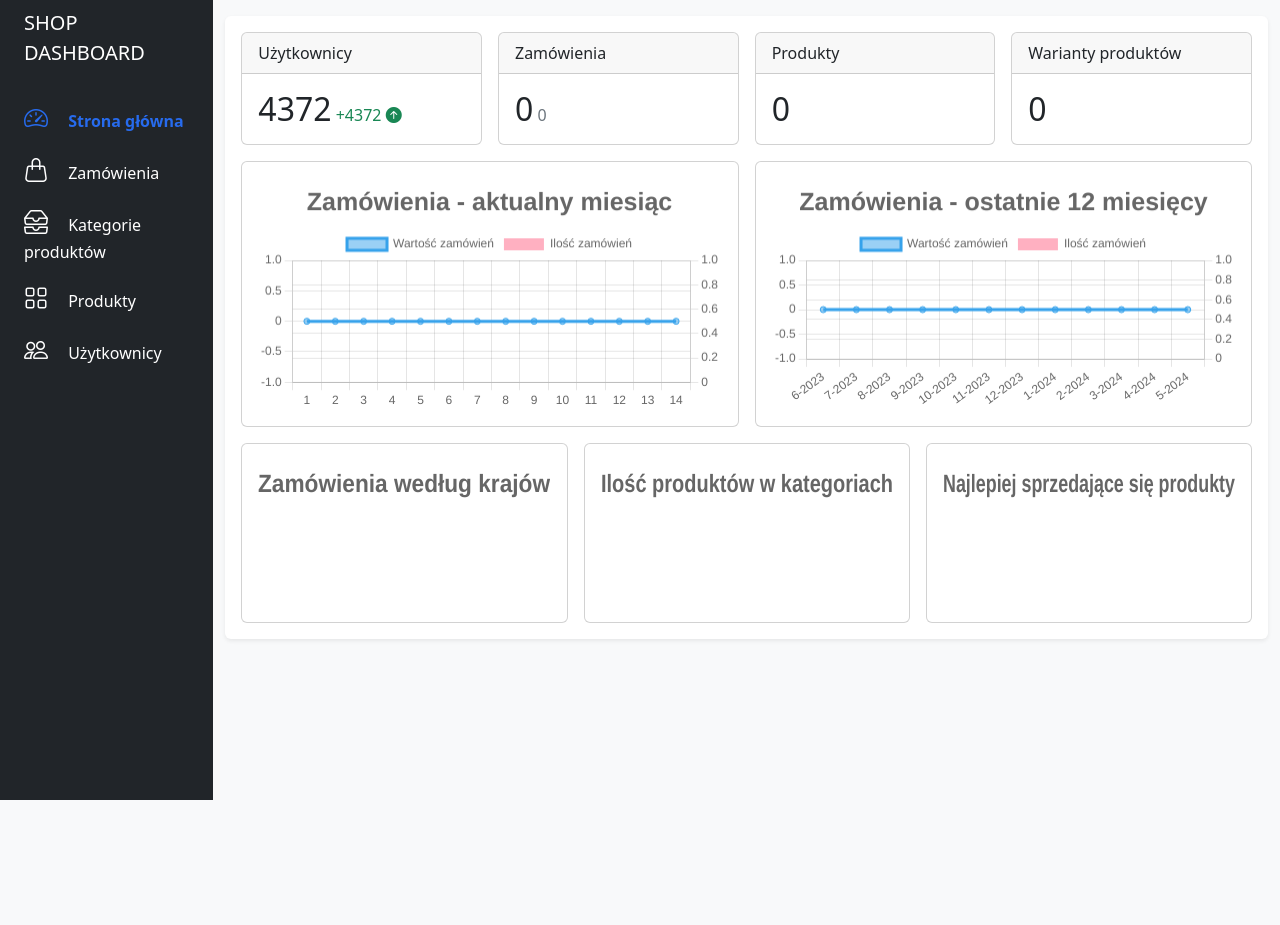
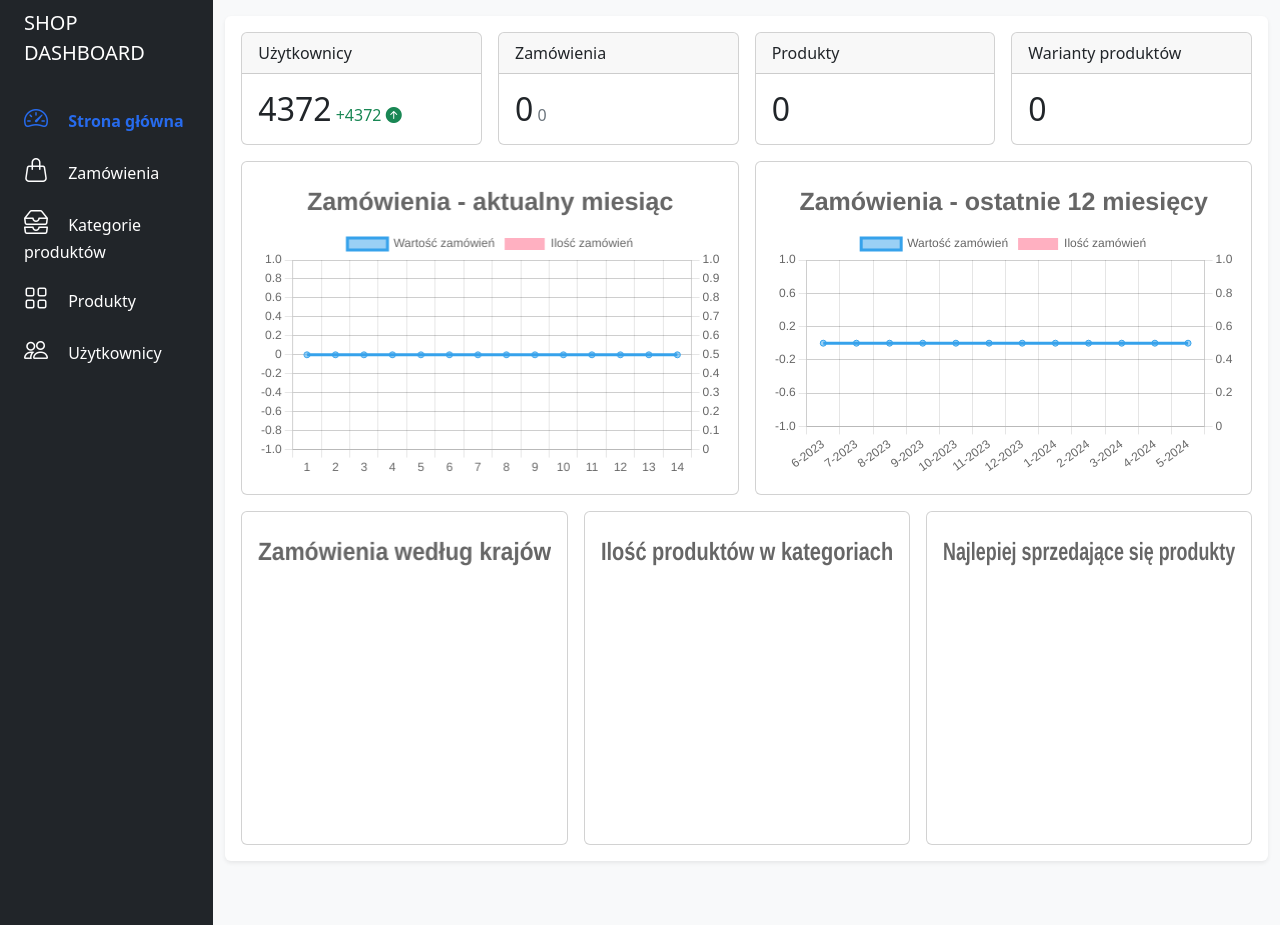
Before and after one commit to JerzyDeb/shop_dashboard, a Django app: page / in a window 1280 px wide. Before the commit the page ends 800 px from the top, so only its background shows below. Run offline with Django 5.2, Linux system fonts and the light colour scheme; data comes from the database, SQL or seed files in the repository; data that the repository does not hold is empty; parts of the project's set-up code (start-up, migrations or seed data) failed here and were passed over; some libraries are stand-ins or nearby versions.

Commit message:
responsywnosc

```diff
--- a/apps/charts/mixins.py
+++ b/apps/charts/mixins.py
@@ -69,7 +69,14 @@ class ChartMixin:
                     }
                 },
             },
-            'aspectRatio': 2 / 1,
+            # 'layout': {
+            #     'responsive': True,
+            #     'maintainAspectRatio': False
+            # },
+            'responsive': True,
+            'maintainAspectRatio': False,
+            'aspectRatio': 1,
+            # 'aspectRatio': 2 / 1,
         }
 
     def get(self, request, *args, **kwargs):
@@ -195,7 +202,9 @@ class MixedChartMixin:
                     }
                 },
             },
-            'aspectRatio': 2 / 1,
+            'responsive': True,
+            'maintainAspectRatio': False,
+            'aspectRatio': 1,
             'scales': self._get_scales(),
         }
 
--- a/project/settings.py
+++ b/project/settings.py
@@ -83,7 +83,7 @@ MIDDLEWARE = [
 
 
 def show_toolbar(request):  # noqa: D103
-    return True
+    return False
 
 
 DEBUG_TOOLBAR_CONFIG = {
--- a/templates/_partials/charts.html
+++ b/templates/_partials/charts.html
@@ -1,32 +1,32 @@
-<div class="col-6">
+<div class="col-sm-12 col-md-6">
   <div class="d-flex justify-content-center align-items-center card p-3">
     <div class="spinner-border text-primary" role="status"></div>
     <canvas id="currentMonthOrders"></canvas>
   </div>
 </div>
 
-<div class="col-6">
+<div class="col-sm-12 col-md-6">
   <div class="d-flex justify-content-center align-items-center card p-3">
     <div class="spinner-border text-primary" role="status"></div>
     <canvas id="last12MonthsOrders"></canvas>
   </div>
 </div>
 
-<div class="col-4">
+<div class="col-sm-6 col-md-4">
   <div class="d-flex justify-content-center align-items-center card p-3">
     <div class="spinner-border text-primary" role="status"></div>
     <canvas id="OrdersCountries"></canvas>
   </div>
 </div>
 
-<div class="col-4">
+<div class="col-sm-6 col-md-4">
   <div class="d-flex justify-content-center align-items-center card p-3">
     <div class="spinner-border text-primary" role="status"></div>
     <canvas id="CategoriesProducts"></canvas>
   </div>
 </div>
 
-<div class="col-4">
+<div class="col-sm-12 col-md-4">
   <div class="d-flex justify-content-center align-items-center card p-3">
     <div class="spinner-border text-primary" role="status"></div>
     <canvas id="OrdersProducts"></canvas>
--- a/templates/_partials/stats.html
+++ b/templates/_partials/stats.html
@@ -1,5 +1,5 @@
 {% load i18n %}
-<div class="col-3">
+<div class="col-sm-6 col-md-3">
   <div class="card">
     <div class="card-header">
       {% trans 'Użytkownicy' %}
@@ -14,7 +14,7 @@
     </div>
   </div>
 </div>
-<div class="col-3">
+<div class="col-sm-6 col-md-3">
   <div class="card">
     <div class="card-header">
       {% trans 'Zamówienia' %}
@@ -29,7 +29,7 @@
     </div>
   </div>
 </div>
-<div class="col-3">
+<div class="col-sm-6 col-md-3">
   <div class="card">
     <div class="card-header">
       {% trans 'Produkty' %}
@@ -39,7 +39,7 @@
     </div>
   </div>
 </div>
-<div class="col-3">
+<div class="col-sm-6 col-md-3">
   <div class="card">
     <div class="card-header">
       {% trans 'Warianty produktów' %}
--- a/templates/accounts/users_list.html
+++ b/templates/accounts/users_list.html
@@ -6,6 +6,7 @@
     <i class="bi-plus"></i>
     {% trans 'Nowy użytkownik' %}
   </a>
+  <div class="table-responsive">
     <table class="table table-hover">
       <thead class="text-uppercase">
       <tr>
@@ -21,5 +22,6 @@
       {% include 'accounts/_partials/users_list_partial.html' %}
       </tbody>
     </table>
+  </div>
   {% include '_partials/pagination.html' %}
 {% endblock content %}
--- a/templates/categories/categories_list.html
+++ b/templates/categories/categories_list.html
@@ -6,6 +6,7 @@
     <i class="bi-plus"></i>
     {% trans 'Nowa kategoria' %}
   </a>
+  <div class="table-responsive">
     <table class="table table-hover">
       <thead class="text-uppercase">
       <tr>
@@ -18,5 +19,6 @@
       {% include 'categories/_partials/categories_list_partial.html' %}
       </tbody>
     </table>
+  </div>
   {% include '_partials/pagination.html' %}
 {% endblock content %}
--- a/templates/orders/_partials/order_items_formset.html
+++ b/templates/orders/_partials/order_items_formset.html
@@ -1,4 +1,5 @@
 {% load i18n %}
+<div class="table-responsive">
   <table class="table" id="order-items">
     <thead class="text-uppercase fw-bold">
     <tr>
@@ -51,3 +52,4 @@
     </tr>
     </tbody>
   </table>
+</div>
--- a/templates/orders/orders_list.html
+++ b/templates/orders/orders_list.html
@@ -6,6 +6,7 @@
     <i class="bi-plus"></i>
     {% trans 'Nowe zamówienie' %}
   </a>
+  <div class="table-responsive">
     <table class="table table-hover">
       <thead class="text-uppercase">
       <tr>
@@ -20,5 +21,6 @@
       {% include 'orders/_partials/orders_list_partial.html' %}
       </tbody>
     </table>
+  </div>
   {% include '_partials/pagination.html' %}
 {% endblock content %}
--- a/templates/products/_partials/product_variants_formset.html
+++ b/templates/products/_partials/product_variants_formset.html
@@ -1,5 +1,6 @@
 {% load i18n %}
 <h4 class="mt-5">{% trans 'Warianty produktu' %}</h4>
+<div class="table-responsive">
   <table class="table" id="product-variants">
     <thead class="text-uppercase fw-bold">
     <tr>
@@ -57,3 +58,4 @@
     </tr>
     </tbody>
   </table>
+</div>
--- a/templates/products/products_list.html
+++ b/templates/products/products_list.html
@@ -6,6 +6,7 @@
     <i class="bi-plus"></i>
     {% trans 'Nowy produkt' %}
   </a>
+  <div class="table-responsive">
     <table class="table table-hover">
       <thead class="text-uppercase">
       <tr>
@@ -20,5 +21,6 @@
       {% include 'products/_partials/products_list_partial.html' %}
       </tbody>
     </table>
+  </div>
   {% include '_partials/pagination.html' %}
 {% endblock content %}
```
Lines whose indentation alone changed are shown as unchanged.
